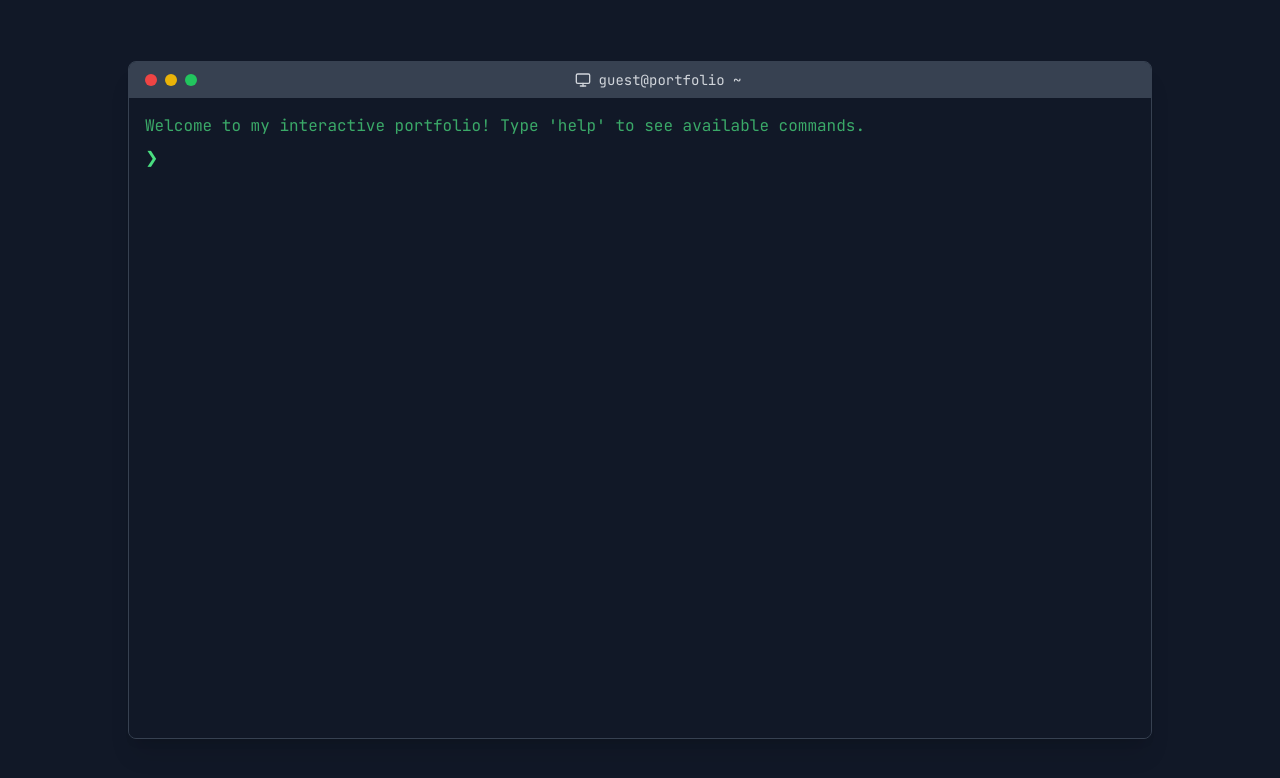
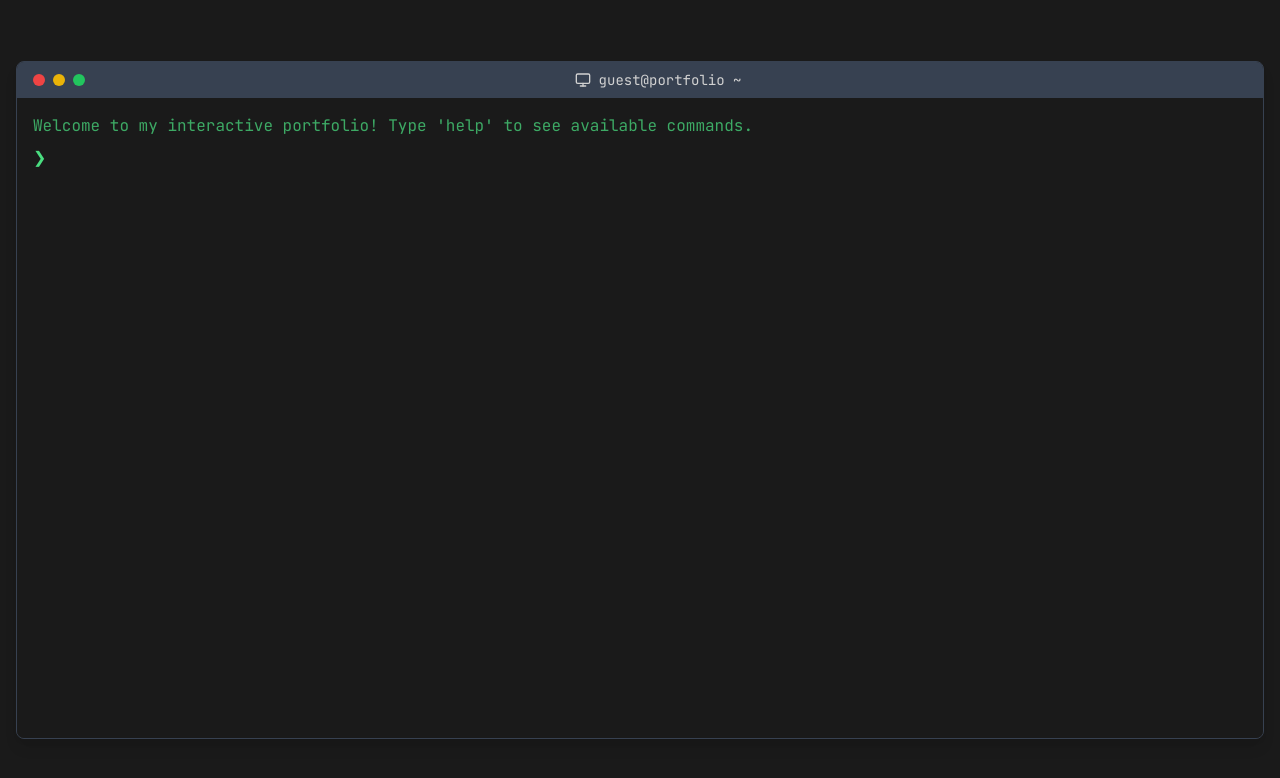
Before and after one commit to shrijacked/personal-terminal, a React (Vite) app: page / in a window 1280 px wide. Shown: the top 778 px of the page. Built offline with nearby package versions, Linux system fonts and the light colour scheme.

Commit message:
styled the css a little but

```diff
--- a/src/index.css
+++ b/src/index.css
@@ -30,24 +30,51 @@
 .terminal-line {
   opacity: 0;
   transform: translateY(10px);
-  animation: fadeIn 0.3s ease forwards;
 }
 
-@keyframes fadeIn {
-  to {
-    opacity: 1;
-    transform: translateY(0);
-  }
+/* Center the terminal and make it rectangular with a bigger width */
+.min-h-screen {
+  display: flex;
+  align-items: center;
+  justify-content: center;
 }
 
-/* Terminal cursor animation */
-.cursor::after {
-  content: '|';
-  animation: blink 1s step-end infinite;
+.max-w-5xl {
+  max-width: 80rem; /* Adjust the width as needed */
 }
 
-@keyframes blink {
-  50% {
-    opacity: 0;
-  }
+.bg-gray-900 {
+  background-color: #1a1a1a;
 }
+
+.bg-gray-800 {
+  background-color: #2d2d2d;
+}
+
+.text-gray-300 {
+  color: #d1d1d1;
+}
+
+.text-red-400 {
+  color: #f87171;
+}
+
+.rounded-lg {
+  border-radius: 0.5rem;
+}
+
+.shadow-xl {
+  box-shadow: 0 10px 15px -3px rgba(0, 0, 0, 0.1), 0 4px 6px -2px rgba(0, 0, 0, 0.05);
+}
+
+.p-4 {
+  padding: 1rem;
+}
+
+.w-full {
+  width: 100%;
+}
+
+.height-80vh {
+  height: 80vh;
+}
```
